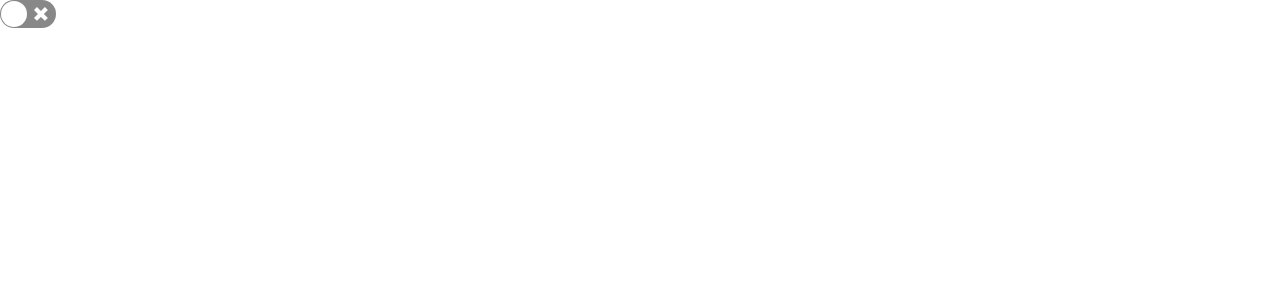
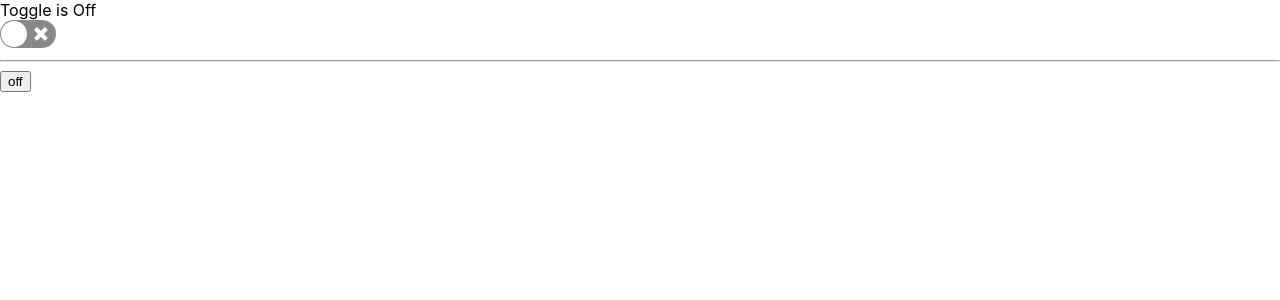
Before and after one commit to Yacarreon93/training-advanced-react-component-patterns, a React (Create React App) app: page / in a window 1280 px wide. Shown: the top 300 px of the page. Built offline with nearby package versions, Linux system fonts and the light colour scheme.

Commit message:
[LS6] Create playground

```diff
--- a/src/App.js
+++ b/src/App.js
@@ -1,6 +1,6 @@
 import React from 'react';
 
-import Lesson from './lessons/lesson5';
+import Lesson from './lessons/lesson6';
 
 function App() {
   return (
--- /dev/null
+++ b/src/lessons/lesson6.js
@@ -0,0 +1,44 @@
+import React, { Component } from 'react';
+
+import Switch from '../Switch';
+
+class Toggle extends Component {
+  state = { on: false };
+
+  toggle = () => this.setState(
+    ({ on }) => ({ on: !on }),
+    () => { this.props.onToggle(this.state.on); },
+  );
+
+  render() {
+    return this.props.children({
+      on: this.state.on,
+      toggle: this.toggle,
+    });
+  }
+}
+
+function Usage({
+  onToggle = (...args) => console.log('onToggle', ...args),
+}) {
+  return (
+    <Toggle
+      onToggle={onToggle}
+    >
+      {({ on, toggle }) => (
+        <div>
+          Toggle is {on ? 'On' : 'Off'}
+          <div>
+            <Switch checked={on} onChange={toggle} />
+          </div>
+          <hr />
+          <button aria-label="custom-button" onClick={toggle}>
+            {on ? 'on' : 'off'}
+          </button>
+        </div>
+      )}
+    </Toggle>
+  );
+}
+
+export default Usage;
```
